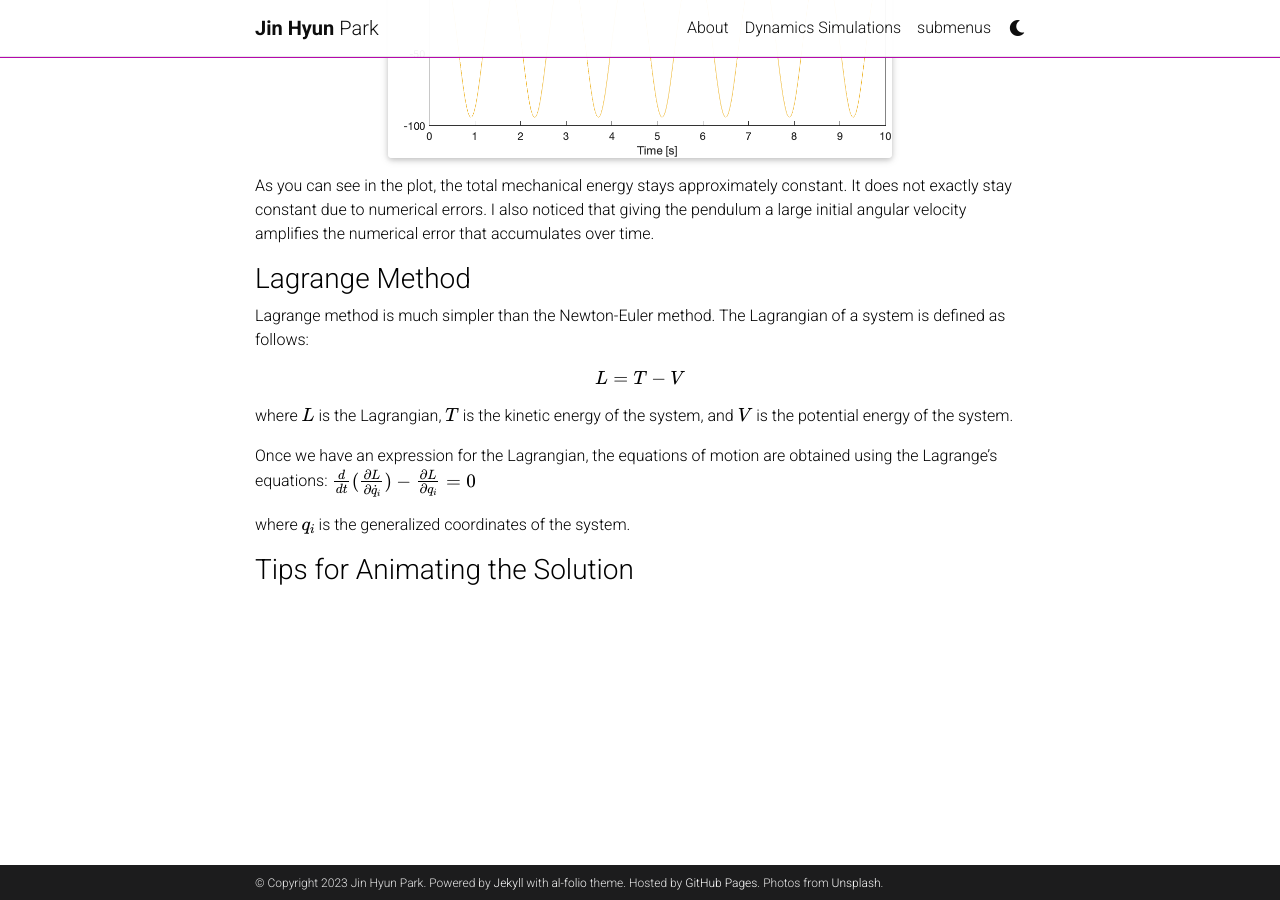
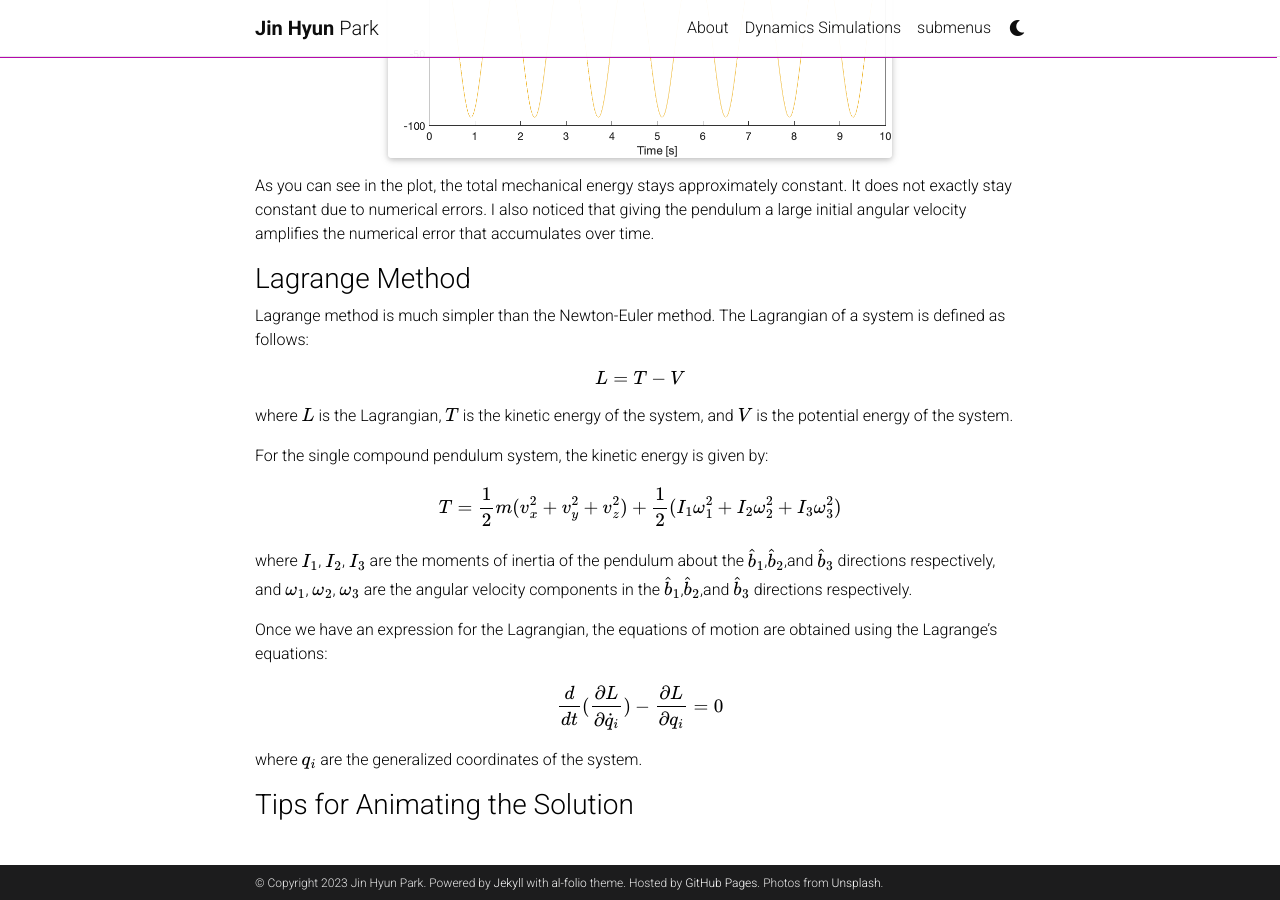
Before and after one commit to jinhyunpark2459/jinhyunpark2459.github.io, a Jekyll site: the page built from _projects/single_pendulum.md, in a window 1280 px wide and 900 px high, scrolled down 5996 px. Built offline with Jekyll 4.4.1, drawn with Linux system fonts in a browser that asks for light colours; full-size pictures stand in for the smaller copies a plugin makes; comment, search, counter and statistics services are not loaded; a style sheet for code colours, icons or effects is not loaded.

Commit message:
Update single_pendulum.md

```diff
--- a/_projects/single_pendulum.md
+++ b/_projects/single_pendulum.md
@@ -224,10 +224,21 @@ $$
 
 where $$L$$ is the Lagrangian, $$T$$ is the kinetic energy of the system, and $$V$$ is the potential energy of the system.
 
+For the single compound pendulum system, the kinetic energy is given by:
+
+$$
+T = \frac{1}{2}m(v_x^2+v_y^2+v_z^2)+\frac{1}{2}(I_1\omega_1^2+I_2\omega_2^2+I_3\omega_3^2)
+$$
+
+where $$I_1$$, $$I_2$$, $$I_3$$ are the moments of inertia of the pendulum about the $$\hat{b}_1$$,$$\hat{b}_2$$,and $$\hat{b}_3$$ directions respectively, and $$\omega_1$$, $$\omega_2$$, $$\omega_3$$ are the angular velocity components in the $$\hat{b}_1$$,$$\hat{b}_2$$,and $$\hat{b}_3$$ directions respectively.
+
 Once we have an expression for the Lagrangian, the equations of motion are obtained using the Lagrange's equations:
+
 $$
 \frac{d}{dt}(\frac{\partial L}{\partial \dot{q}_i})-\frac{\partial L}{\partial q_i}=0
 $$
 
-where $$q_i$$ is the generalized coordinates of the system.
+where $$q_i$$ are the generalized coordinates of the system.
+
+
 ### Tips for Animating the Solution
```
